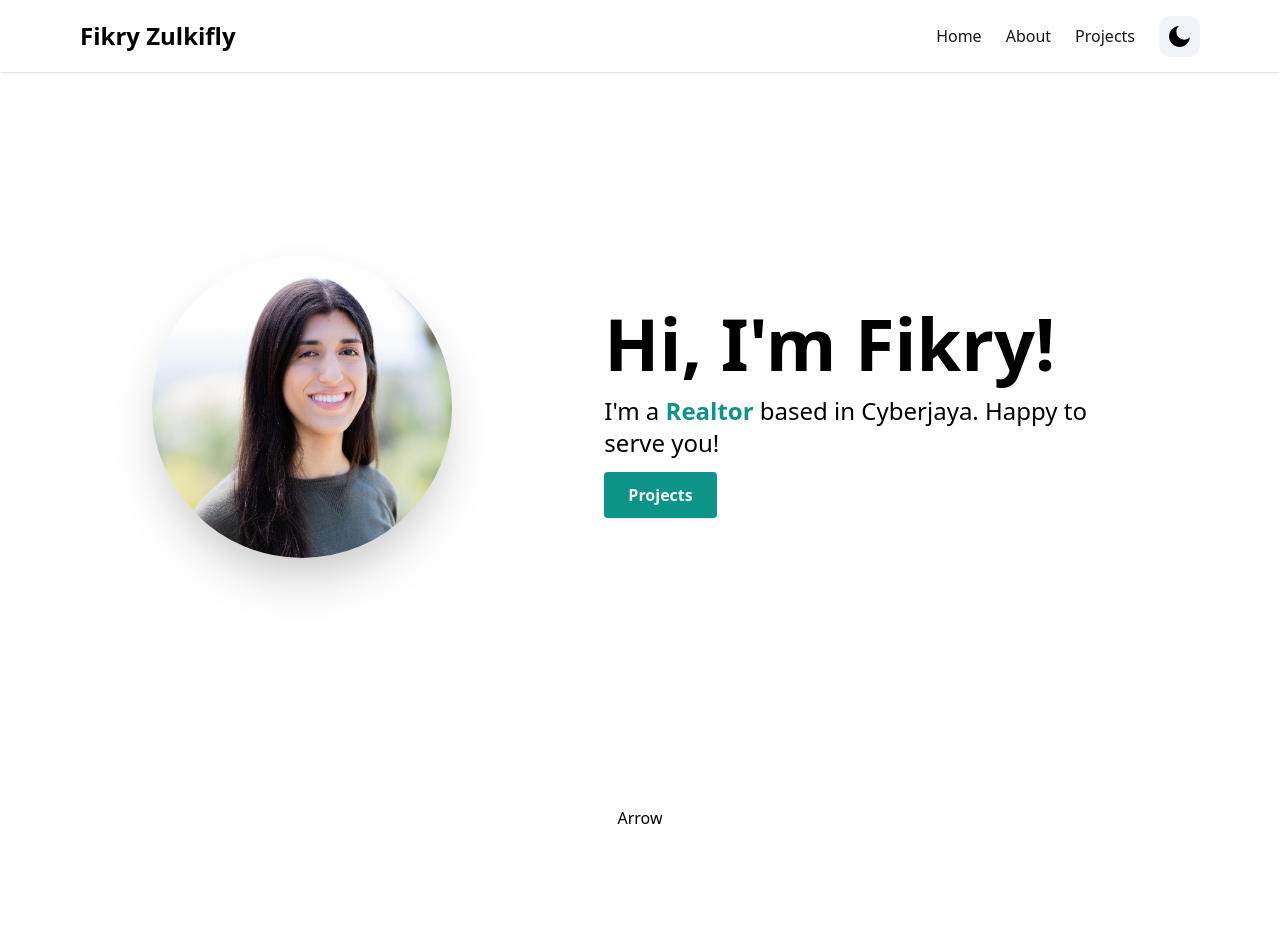
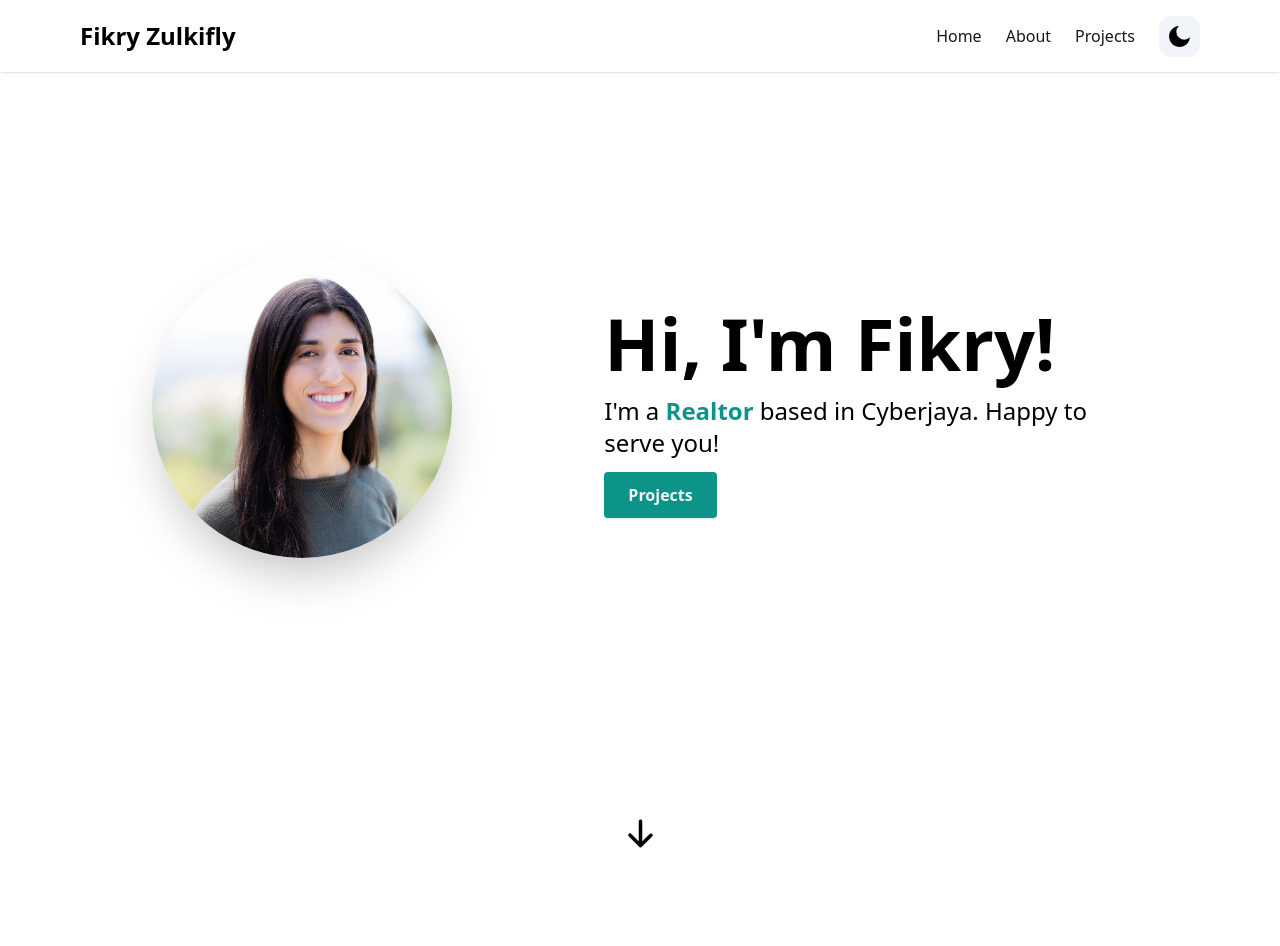
Before and after one commit to zul-m/fikryzulkifly.com, a Next.js app: page / in a window 1280 px wide. Shown: the top 946 px of the page. Built offline with nearby package versions, Linux system fonts and the light colour scheme.

Commit message:
Add semicolon

```diff
--- a/components/HeroSection.tsx
+++ b/components/HeroSection.tsx
@@ -27,7 +27,16 @@ const HeroSection = () => {
                 </Link>
             </div>
         </div>
-        <div className="flex flex-row items-center text-center justify-center ">Arrow
+        <div className="flex flex-row items-center text-center justify-center ">
+        {<Link
+        to="about"
+        activeClass="active"
+        spy={true}
+        smooth={true}
+        offset={-100}
+        duration={500}>
+        <HiArrowDown size={35} className="animate-bounce" />
+        </Link>}
       </div>
     </section>
   )
```
